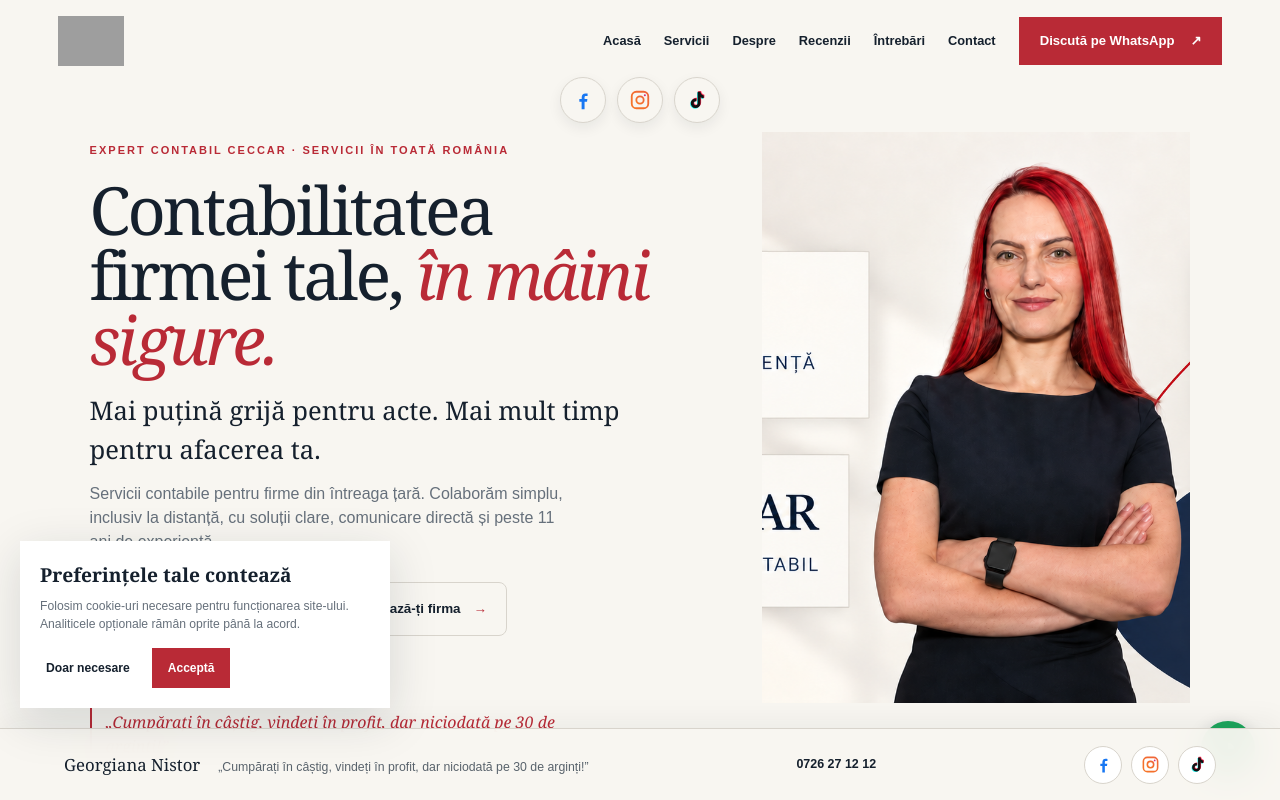
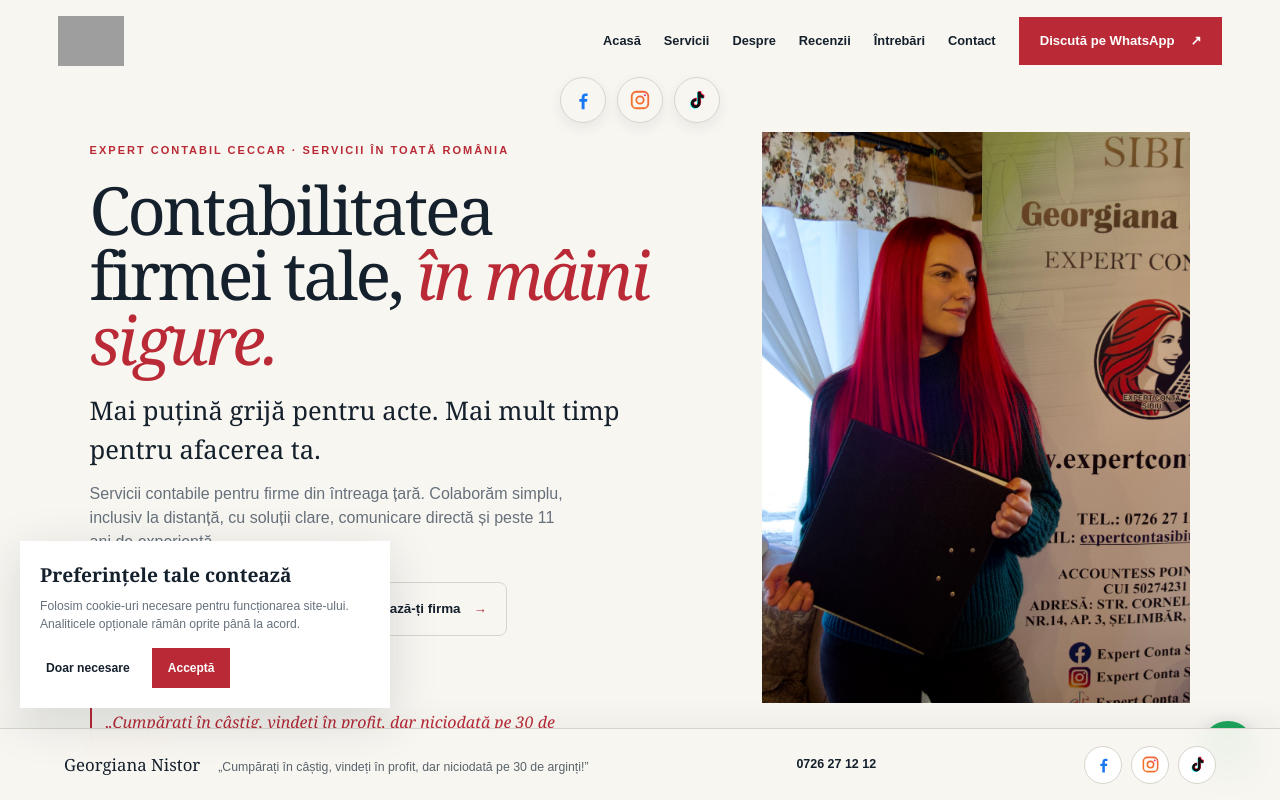
Before and after one commit to paullicica2016-rgb/expert-conta-sibiu, a Next.js app: page /despre in a window 1280 px wide. Shown: the top 800 px of the page. Built offline with nearby package versions, Linux system fonts and the light colour scheme; grey boxes are pictures that could not be loaded.

Commit message:
Use distinct portraits on key pages

```diff
--- a/components/site-page.tsx
+++ b/components/site-page.tsx
@@ -1,6 +1,7 @@
 "use client";
 
 import { useEffect, useState } from "react";
+import { usePathname } from "next/navigation";
 import { business, services } from "@/lib/business";
 
 const nav = [["Acasă", "/"], ["Servicii", "/servicii"], ["Despre", "/despre"], ["Recenzii", "/#recenzii"], ["Întrebări", "/#intrebari"], ["Contact", "/contact"]];
@@ -46,6 +47,15 @@ function CookieBanner() { const [visible, setVisible] = useState(false); useEffe
 function GoogleMark() { return <span className="google-mark" aria-hidden="true">G</span>; }
 
 export function SitePage() {
+  const pathname = usePathname();
+  const pagePortraits: Record<string, string> = {
+    "/despre": "/georgiana-despre.jpg",
+    "/servicii": "/georgiana-in-birou.png",
+    "/contact": "/georgiana-contact.jpg",
+    "/contabilitate-sibiu": "/georgiana-documente.jpg",
+  };
+  const pagePortrait = pagePortraits[pathname] ?? business.portrait;
+
   useEffect(() => {
     const section = document.querySelector(".value");
     if (!section || window.matchMedia("(prefers-reduced-motion: reduce)").matches) return;
@@ -72,7 +82,7 @@ export function SitePage() {
   }, []);
 
   return <><Header /><PersistentBrand /><main>
-  <section className="hero"><SocialLinks /><div className="hero-copy reveal"><p className="eyebrow">EXPERT CONTABIL CECCAR · SERVICII ÎN TOATĂ ROMÂNIA</p><h1>Contabilitatea firmei tale, <em>în mâini sigure.</em></h1><div className="mobile-portrait"><img src={business.portrait} alt="Georgiana Nistor, expert contabil CECCAR" /></div><p className="lead">Mai puțină grijă pentru acte. Mai mult timp pentru afacerea ta.</p><p className="hero-motto">„Cumpărați în câștig, vindeți în profit, dar niciodată pe 30 de arginți!”</p><p className="intro">Servicii contabile pentru firme din întreaga țară. Colaborăm simplu, inclusiv la distanță, cu soluții clare, comunicare directă și peste 11 ani de experiență.</p><div className="hero-actions"><WhatsApp>Discută pe WhatsApp</WhatsApp><a href="#evaluare" className="secondary">Evaluează-ți firma <span>→</span></a></div><div className="hero-proof"><span><b>{business.years}</b> ani experiență</span><span><b>{business.companies}</b> firme gestionate</span><span><b>CECCAR</b> expert contabil</span></div></div></section>
+  <section className="hero"><SocialLinks /><div className="hero-copy reveal"><p className="eyebrow">EXPERT CONTABIL CECCAR · SERVICII ÎN TOATĂ ROMÂNIA</p><h1>Contabilitatea firmei tale, <em>în mâini sigure.</em></h1><div className="mobile-portrait"><img src={pagePortrait} alt="Georgiana Nistor, expert contabil CECCAR" /></div><p className="lead">Mai puțină grijă pentru acte. Mai mult timp pentru afacerea ta.</p><p className="hero-motto">„Cumpărați în câștig, vindeți în profit, dar niciodată pe 30 de arginți!”</p><p className="intro">Servicii contabile pentru firme din întreaga țară. Colaborăm simplu, inclusiv la distanță, cu soluții clare, comunicare directă și peste 11 ani de experiență.</p><div className="hero-actions"><WhatsApp>Discută pe WhatsApp</WhatsApp><a href="#evaluare" className="secondary">Evaluează-ți firma <span>→</span></a></div><div className="hero-proof"><span><b>{business.years}</b> ani experiență</span><span><b>{business.companies}</b> firme gestionate</span><span><b>CECCAR</b> expert contabil</span></div></div></section>
   <section className="section value"><div className="section-title"><p className="eyebrow">CLARITATE PENTRU ANTREPRENORI</p><h2>Contabilitatea nu ar trebui să îți consume timpul.</h2><p>Ai nevoie de obligații respectate, răspunsuri clare și informații pe care să te poți baza.</p></div><div className="value-grid">{[["01", "Fără stres fiscal", "Respectarea obligațiilor fiscale și informare clară, la timp."], ["02", "Decizii mai bune", "Date financiare explicate într-un limbaj ușor de înțeles."], ["03", "Mai mult timp pentru afacere", "Documente și obligații gestionate fără să te pierzi în detalii."]].map(([n,t,d]) => <article key={n} className="value-card"><span>{n}</span><h3>{t}</h3><p>{d}</p></article>)}</div></section>
   <section className="section services" id="servicii"><div className="section-title split"><div><p className="eyebrow">CE FACEM</p><h2>Servicii complete pentru afacerea ta.</h2></div><p>Servicii contabile pentru firme din întreaga țară, adaptate volumului de lucru și specificului fiecărei activități.</p></div><div className="service-grid">{services.map(([t,d,id], i) => <article className="service-card" key={id}><span>0{i + 1}</span><h3>{t}</h3><p>{d}</p><a href={`/servicii#${id}`}>Află mai mult <b>→</b></a></article>)}</div><div className="service-details"><div className="service-details-heading"><p className="eyebrow">DETALII DESPRE SERVICII</p><h3>Cu ce te putem ajuta concret</h3></div>{services.map(([title, description, id, details], i) => <article className="service-detail" id={id} key={id}><span>0{i + 1}</span><div><h4>{title}</h4><p>{description}</p><ul>{details.map((item) => <li key={item}>{item}</li>)}</ul><WhatsApp message={`Bună ziua! Aș dori mai multe informații despre serviciul de ${title.toLowerCase()}.`}>Întreabă despre acest serviciu</WhatsApp></div></article>)}</div></section>
   <section className="about" id="despre"><div className="about-single-image"><img src="/georgiana-contact.jpg" alt="Georgiana Nistor, expert contabil CECCAR" /></div><div className="about-copy"><p className="eyebrow">DESPRE GEORGIANA</p><h2>Un partener pentru afacerea ta, nu doar un contabil.</h2><p>La Expert Conta Sibiu primești mai mult decât evidențe și declarații: primești un om care ascultă, explică și rămâne aproape de realitatea afacerii tale.</p><ul><li>Comunicare directă și atenție personală</li><li>Experiență de peste 11 ani</li><li>Calificare Expert Contabil CECCAR</li><li>Înțelegerea provocărilor antreprenoriale</li></ul><p className="signature">Georgiana Nistor</p><WhatsApp>Discută cu Georgiana</WhatsApp></div></section>
```
